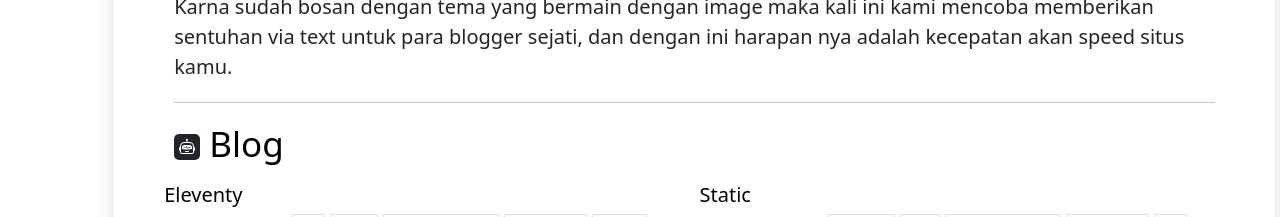
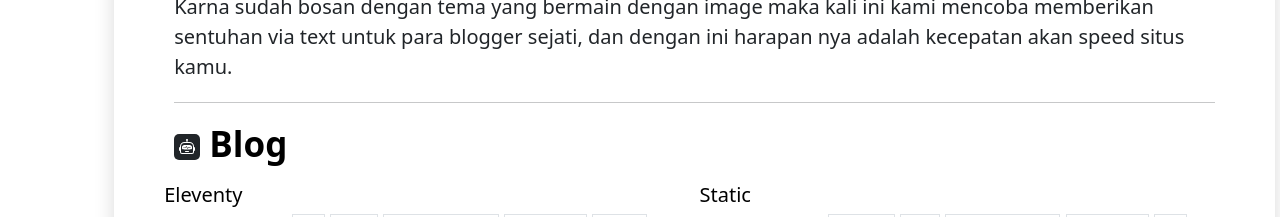
Before and after one commit to mesinkasir/text11ty, an Eleventy site: page index.njk in a window 1280 px wide. Shown: the part 1020-1237 px from the top of the page. Built offline with nearby package versions, Linux system fonts and the light colour scheme; Eleventy itself is replaced by a stand-in of ours; files that its build step writes are made by us from their sources.

Commit message:
Update index.njk

```diff
--- a/index.njk
+++ b/index.njk
@@ -7,7 +7,7 @@ eleventyNavigation:
 <div id="{{ metadata.nav.menu1 }}">
 <h3><svg xmlns="http://www.w3.org/2000/svg" width="26" height="26" fill="currentColor" class="bi bi-house p-1 bg-dark rounded text-white" viewBox="0 0 16 16">
   <path d="M8.707 1.5a1 1 0 0 0-1.414 0L.646 8.146a.5.5 0 0 0 .708.708L2 8.207V13.5A1.5 1.5 0 0 0 3.5 15h9a1.5 1.5 0 0 0 1.5-1.5V8.207l.646.647a.5.5 0 0 0 .708-.708L13 5.793V2.5a.5.5 0 0 0-.5-.5h-1a.5.5 0 0 0-.5.5v1.293L8.707 1.5ZM13 7.207V13.5a.5.5 0 0 1-.5.5h-9a.5.5 0 0 1-.5-.5V7.207l5-5 5 5Z"/>
-</svg><strong><a href="{{ '/' | url }}">{{ metadata.nav.menu1 }}</a></strong></h3>
+</svg> <strong><a href="{{ '/' | url }}">{{ metadata.nav.menu1 }}</a></strong></h3>
 <p>{{ metadata.content.menu1 }}</p>
 </div>
 <hr/>
@@ -31,7 +31,7 @@ eleventyNavigation:
 <h3><svg xmlns="http://www.w3.org/2000/svg" width="26" height="26" fill="currentColor" class="bi bi-robot bg-dark text-white p-1 rounded" viewBox="0 0 16 16">
   <path d="M6 12.5a.5.5 0 0 1 .5-.5h3a.5.5 0 0 1 0 1h-3a.5.5 0 0 1-.5-.5ZM3 8.062C3 6.76 4.235 5.765 5.53 5.886a26.58 26.58 0 0 0 4.94 0C11.765 5.765 13 6.76 13 8.062v1.157a.933.933 0 0 1-.765.935c-.845.147-2.34.346-4.235.346-1.895 0-3.39-.2-4.235-.346A.933.933 0 0 1 3 9.219V8.062Zm4.542-.827a.25.25 0 0 0-.217.068l-.92.9a24.767 24.767 0 0 1-1.871-.183.25.25 0 0 0-.068.495c.55.076 1.232.149 2.02.193a.25.25 0 0 0 .189-.071l.754-.736.847 1.71a.25.25 0 0 0 .404.062l.932-.97a25.286 25.286 0 0 0 1.922-.188.25.25 0 0 0-.068-.495c-.538.074-1.207.145-1.98.189a.25.25 0 0 0-.166.076l-.754.785-.842-1.7a.25.25 0 0 0-.182-.135Z"/>
   <path d="M8.5 1.866a1 1 0 1 0-1 0V3h-2A4.5 4.5 0 0 0 1 7.5V8a1 1 0 0 0-1 1v2a1 1 0 0 0 1 1v1a2 2 0 0 0 2 2h10a2 2 0 0 0 2-2v-1a1 1 0 0 0 1-1V9a1 1 0 0 0-1-1v-.5A4.5 4.5 0 0 0 10.5 3h-2V1.866ZM14 7.5V13a1 1 0 0 1-1 1H3a1 1 0 0 1-1-1V7.5A3.5 3.5 0 0 1 5.5 4h5A3.5 3.5 0 0 1 14 7.5Z"/>
-</svg> </strong><a href="{{ '/' | url }}">{{ metadata.nav.menu4 }}</a></strong></h3>
+</svg> <strong><a href="{{ '/' | url }}">{{ metadata.nav.menu4 }}</a></strong></h3>
 {% set maxPosts = collections.posts.length | min(4) %}
 {% set postslist = collections.posts | head(-4) %}
 {% set postslistCounter = collections.posts | length %}
@@ -49,5 +49,7 @@ eleventyNavigation:
   <a href="{{metadata.contact.whatsapp}}" class="btn btn-dark btn-lg text-white">Whatsapp</a> <a href="tel:{{metadata.contact.phone}}" class="btn btn-dark btn-lg text-white">Phone</a> <a href="mailto:{{metadata.contact.email}}" class="btn btn-dark btn-lg text-white">Email</a> <a href="https://app.midtrans.com/payment-links/1647457988722" class="btn btn-dark btn-lg text-white">Donasi</a>
 </p>
 </div>
+<!-- promotion for hire me you can delete this code -->
 
+<!-- end delete -->
 </div>
```
